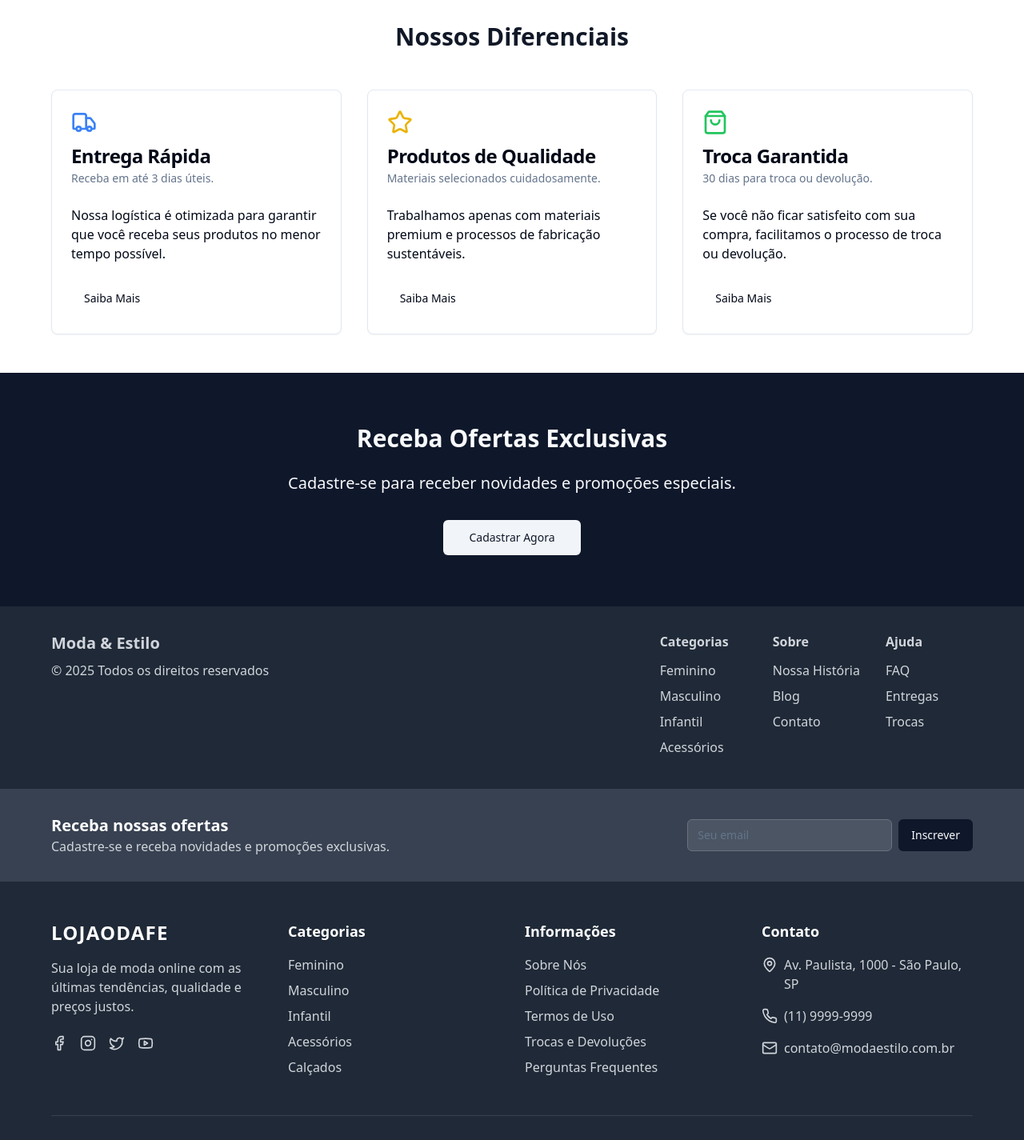
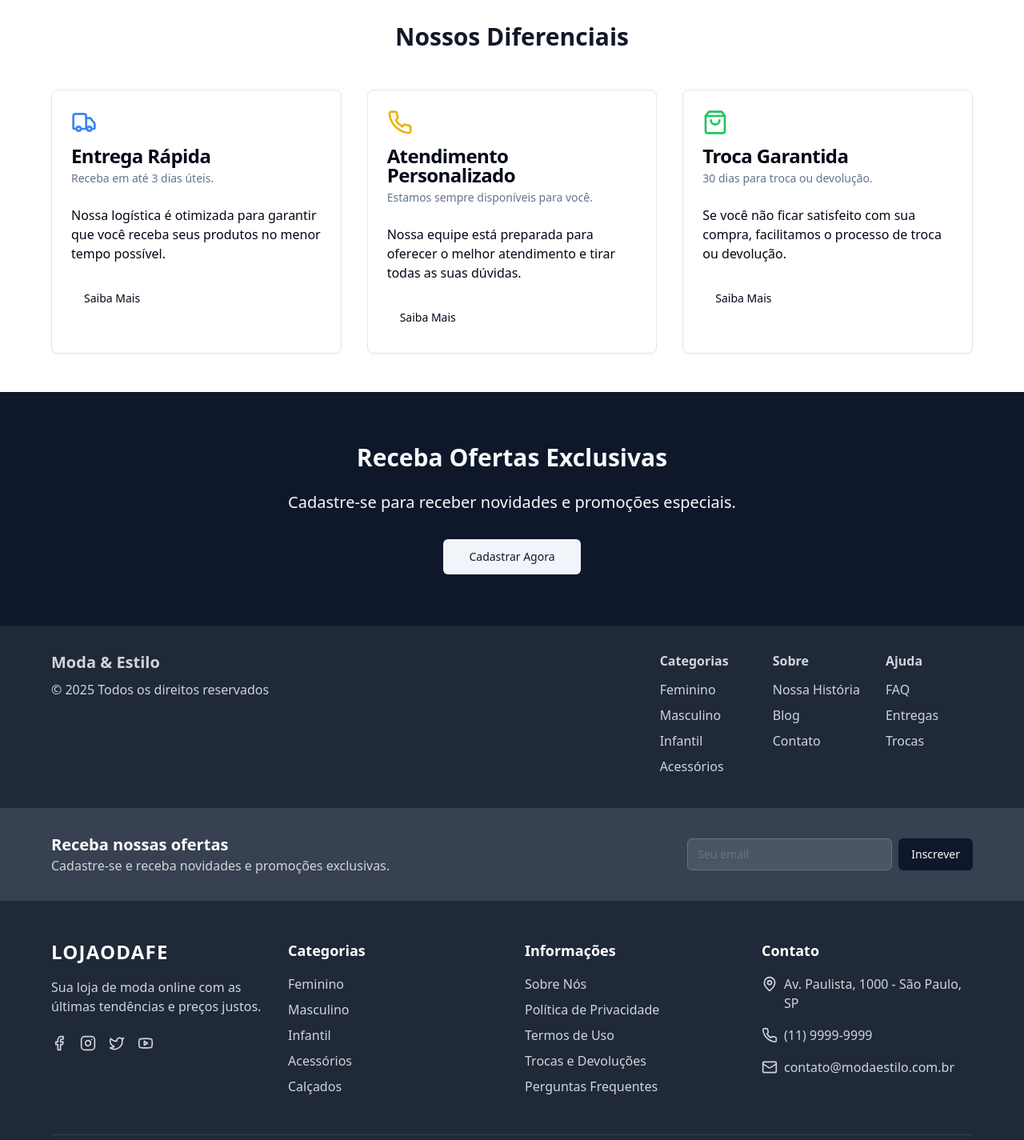
Before and after one commit to joaodevsafe/E-comerce-Lojaodafe, a React (Vite) app: page / in a window 1280 px wide. Shown: the part 1510-2935 px from the top of the page at 80% size. Built offline with nearby package versions, Linux system fonts and the light colour scheme; no server answers.

Commit message:
Refactor footer and index page
- Modify the footer description.
- Remove or replace the "Produtos de Qualidade" card in the index page.

```diff
--- a/src/components/Footer.tsx
+++ b/src/components/Footer.tsx
@@ -1,3 +1,4 @@
+
 import { Link } from "react-router-dom";
 import { Facebook, Instagram, Twitter, Youtube, Mail, Phone, MapPin } from "lucide-react";
 import { Button } from "@/components/ui/button";
@@ -47,7 +48,7 @@ const Footer = () => {
             {/* Logo and About */}
             <div>
               <Link to="/" className="text-2xl font-bold tracking-wider text-white">LOJAODAFE</Link>
-              <p className="mt-4">Sua loja de moda online com as últimas tendências, qualidade e preços justos.</p>
+              <p className="mt-4">Sua loja de moda online com as últimas tendências e preços justos.</p>
               <div className="flex space-x-4 mt-6">
                 <a href="#" className="hover:text-white">
                   <Facebook className="h-5 w-5" />
--- a/src/pages/Index.tsx
+++ b/src/pages/Index.tsx
@@ -1,7 +1,7 @@
 
 import { Button } from "@/components/ui/button";
 import { Card, CardContent, CardDescription, CardFooter, CardHeader, CardTitle } from "@/components/ui/card";
-import { ShoppingBag, Star, Calendar, Heart, Truck } from "lucide-react";
+import { ShoppingBag, Star, Calendar, Heart, Truck, Phone } from "lucide-react";
 import { useToast } from "@/hooks/use-toast";
 import { Link } from "react-router-dom";
 
@@ -156,12 +156,12 @@ const Index = () => {
 
             <Card className="hover:shadow-lg transition-shadow">
               <CardHeader>
-                <Star className="h-8 w-8 text-yellow-500 mb-2" />
-                <CardTitle>Produtos de Qualidade</CardTitle>
-                <CardDescription>Materiais selecionados cuidadosamente.</CardDescription>
+                <Phone className="h-8 w-8 text-yellow-500 mb-2" />
+                <CardTitle>Atendimento Personalizado</CardTitle>
+                <CardDescription>Estamos sempre disponíveis para você.</CardDescription>
               </CardHeader>
               <CardContent>
-                <p>Trabalhamos apenas com materiais premium e processos de fabricação sustentáveis.</p>
+                <p>Nossa equipe está preparada para oferecer o melhor atendimento e tirar todas as suas dúvidas.</p>
               </CardContent>
               <CardFooter>
                 <Button variant="ghost" onClick={handleExplore}>Saiba Mais</Button>
```
